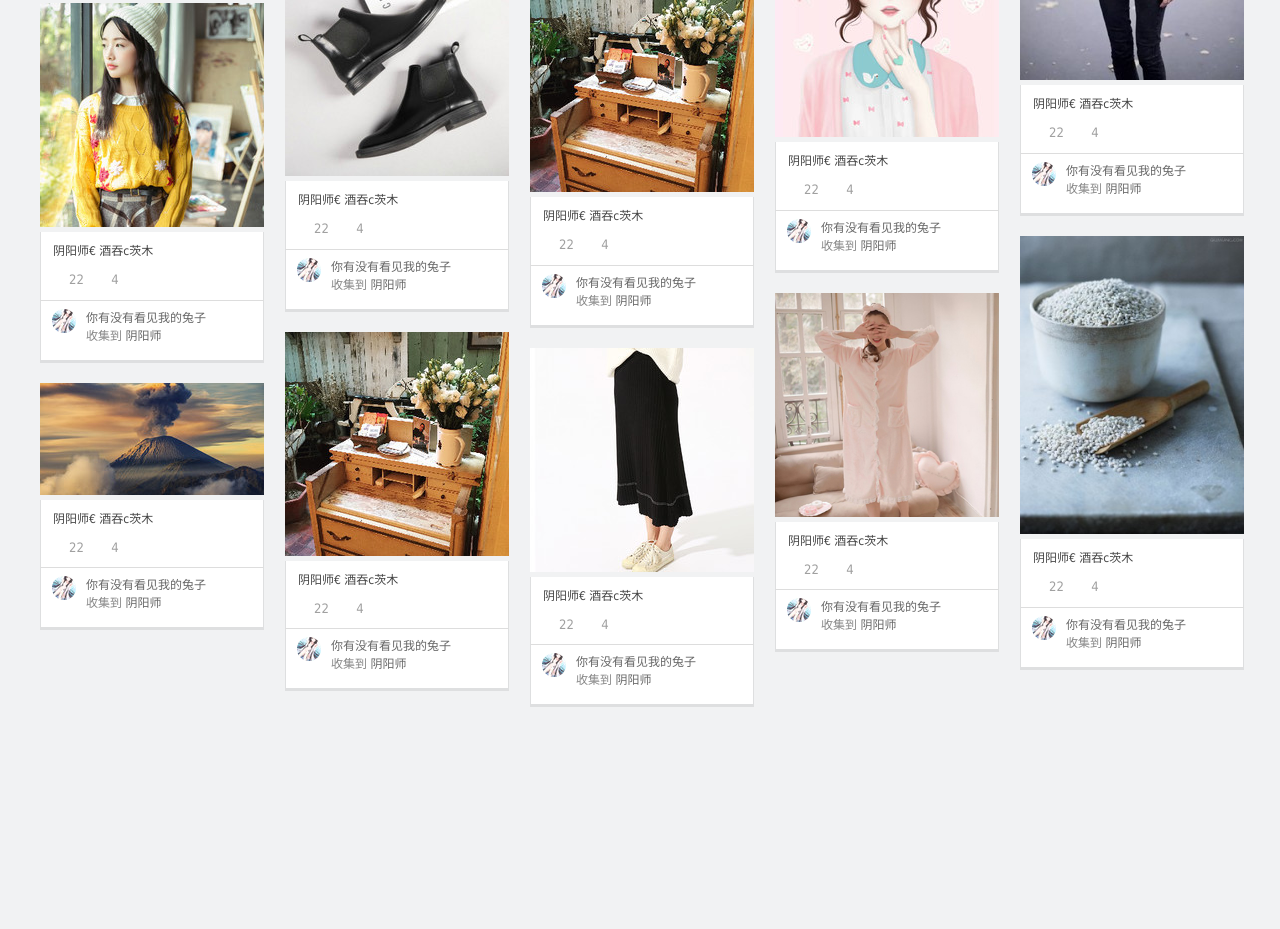
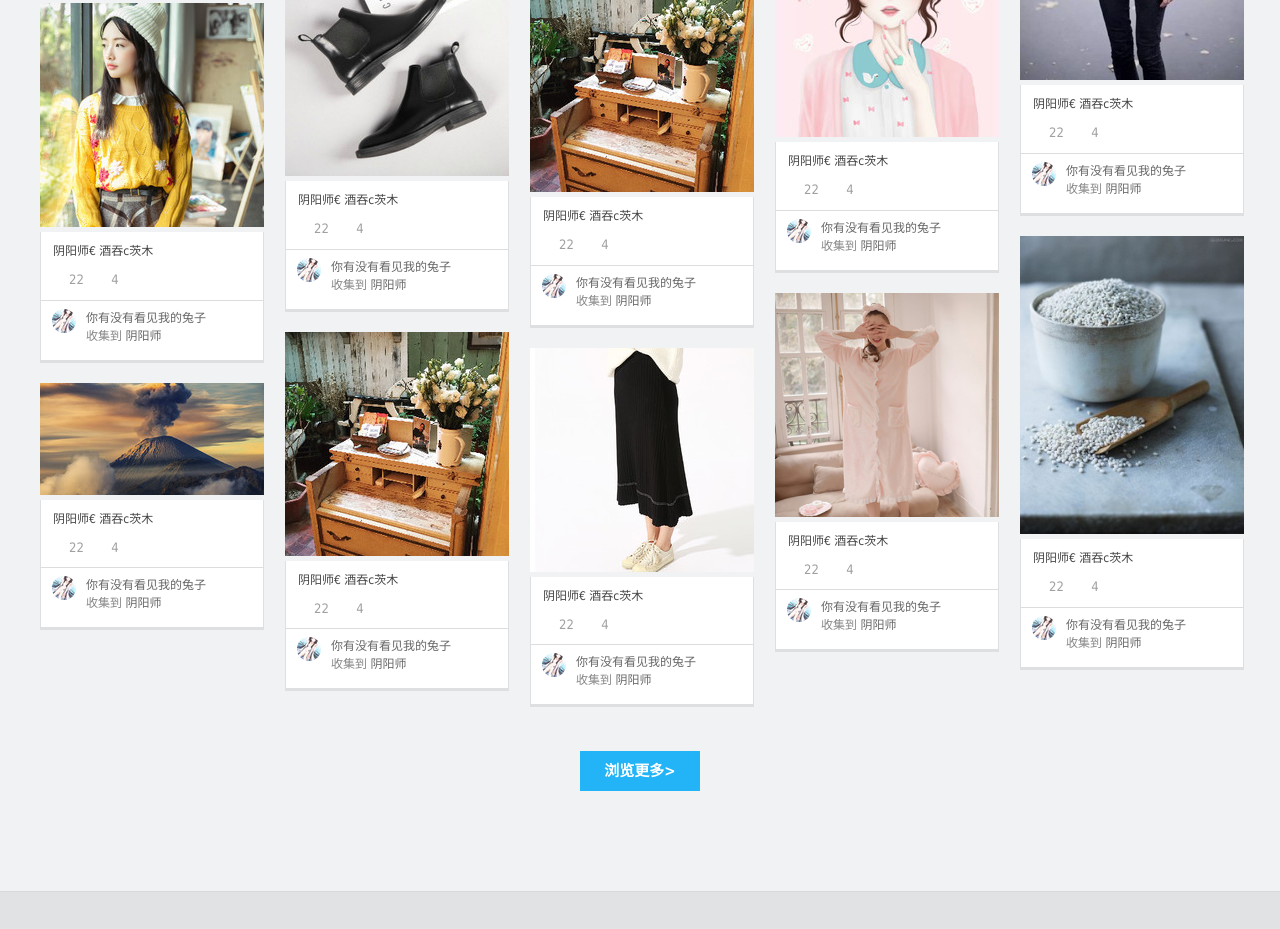
Before and after one commit to jiangminsdz/duitang, a plain HTML site: page index.html in a window 1280 px wide. Shown: the part 2485-3414 px from the top of the page. Before the commit the page ends 3212 px from the top, so only its background shows below. Drawn offline with Linux system fonts and the light colour scheme.

Commit message:
浏览更多

```diff
--- a/index.html
+++ b/index.html
@@ -723,9 +723,14 @@
                         </div>
                     </div>
                 </div>
+                <div class="skimmore">
+                    <a href="" class="skimmore-link">浏览更多></a>
+                </div>
             </div>
         </div>
 
-        <div class="Footer"></div>
+        <div class="Footer">
+
+        </div>
     </body>
 </html>
--- a/main.css
+++ b/main.css
@@ -202,6 +202,7 @@ body {
 .content {
     margin: 0 auto;
     margin-top: 110px;
+    padding-bottom: 100px;
     width: 1200px;
 }
 
@@ -575,6 +576,7 @@ line-height: 28px;
 }
 
 .dajias {
+    overflow: hidden;
     width: 1225px;
 }
 
@@ -650,3 +652,27 @@ line-height: 28px;
 .shoujidao {
     color: #888;
 }
+
+.skimmore-link {
+    display: block;
+    margin: 0 auto;
+    width: 120px;
+    height: 40px;
+    background-color: #22b4f6;
+    color: #fff;
+    text-align: center;
+    text-decoration: none;
+    font-weight: 700;
+    font-size: 15px;
+    line-height: 40px;
+}
+
+.skimmore {
+    margin-top: 24px;
+}
+
+.Footer {
+    padding: 22px 0;
+    border-top: 1px solid #d8d9da;
+    background-color: #e1e2e3;
+}
```
